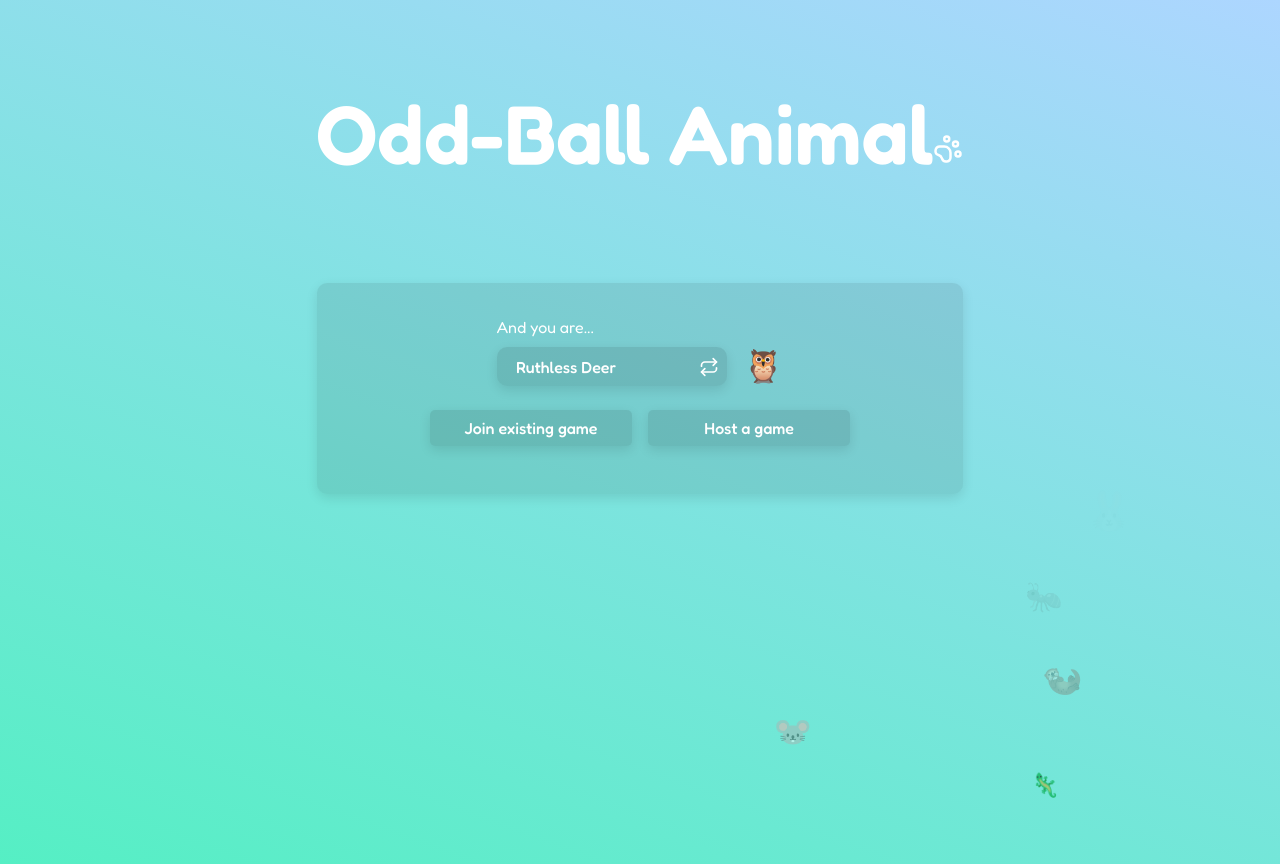
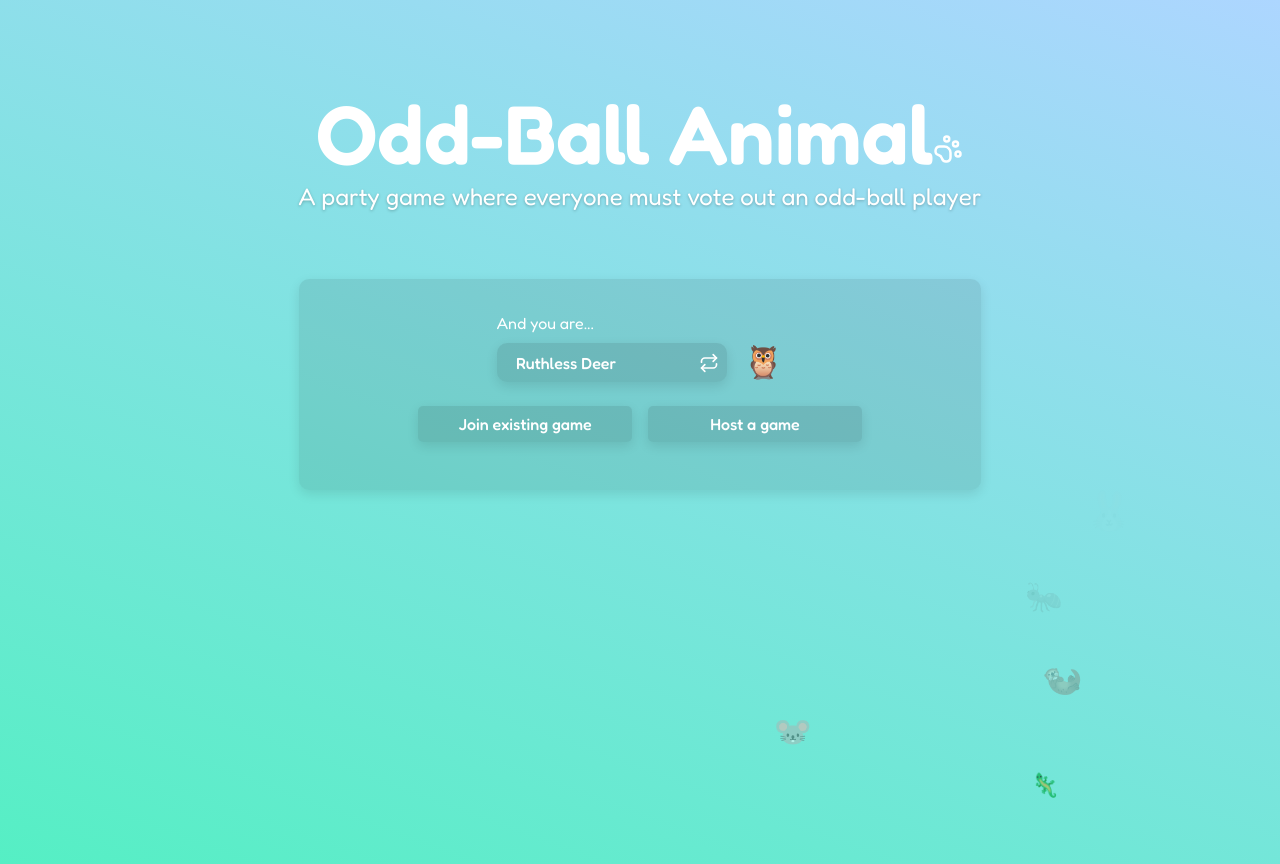
Before and after one commit to elfasiShir/oddball_frontend, a React (Vite) app: page / in a window 1280 px wide. Built offline with nearby package versions, Linux system fonts and the light colour scheme; no server answers.

Commit message:
added subtitle

```diff
--- a/src/App.jsx
+++ b/src/App.jsx
@@ -52,10 +52,9 @@ function App() {
       {/* Html Body */}
       <div className="card" style={{ minHeight: "100vh" }}>
         <div>
-          <Title />
+          <Title state={state}/>
         </div>
         <div>
-          <div className="gameBody">
             {state == phases.JoinGame && (
               <JoinGame
                 setState={setState}
@@ -66,7 +65,6 @@ function App() {
                 setPlayerGuid={setPlayerGuid}
               />
             )}
-          </div>
           <div>
             {state == phases.PlayerList && (
               <PlayerList setState={setState} pin={pin} gameRound={gameRound} />
--- a/src/component/joinGame/JoinGame.jsx
+++ b/src/component/joinGame/JoinGame.jsx
@@ -4,7 +4,7 @@ import { getWebSocket } from "../../utils/webSocket";
 import { phases, adjectives, animalNames, animalEmojis } from "../../const";
 import { showCustomAlert } from "../../utils/customAlert.jsx";
 import toast from "react-hot-toast";
-import { Repeat, Play } from "lucide-react";
+import { Repeat, Play, Info } from "lucide-react";
 import "./JoinGame.css";
 
 export function JoinGame({
@@ -26,6 +26,7 @@ export function JoinGame({
 
   return (
     <>
+      <div className="gameBody">
         <div className="join-container">
           <div className="join-card">
             <div className="name-box-container">
@@ -125,6 +126,7 @@ export function JoinGame({
                 </div>
               </div>
             )}
+          </div>
         </div>
       </div>
     </>
--- a/src/component/title/Title.jsx
+++ b/src/component/title/Title.jsx
@@ -1,13 +1,19 @@
 import "./title.css";
+import { phases } from "../../const";
 import { PawPrint } from "lucide-react";
-export function Title() {
+export function Title({state}) {
   // title component of the game
   return (
     <>
-      <h1 className="GameTitle">
+      {state != phases.JoinGame}<h1 className="GameTitle" style={{
+        marginBottom: state == phases.JoinGame ? 'auto' : '',
+      }}>
         Odd-Ball Animal
         <PawPrint size={30} color="white" />
       </h1>
+      {state == phases.JoinGame && <div className="GameSubtitle">
+        A party game where everyone must vote out an odd-ball player
+      </div>}
     </>
   );
 }
--- a/src/component/title/title.css
+++ b/src/component/title/title.css
@@ -5,6 +5,16 @@
     font-weight: 600;
 }
 
+.GameSubtitle {
+    color: white;
+    font-size: 1.5rem;
+    font-weight: 400;
+    text-align: center;
+    margin-bottom: 1rem;
+    text-shadow: 0 1px 3px rgba(0, 0, 0, 0.25); /* subtle glow for contrast */
+    font-family: 'Poppins', 'Fredoka', sans-serif; /* Matches playful style */
+}
+
 @media (max-width: 768px) {
     .GameTitle {
         font-size: 3em; /* Adjust font size for mobile view */
```
Also changed, not shown: 3 other files (tests, documents, lock files or other folders). Lines whose indentation alone changed are shown as unchanged.
